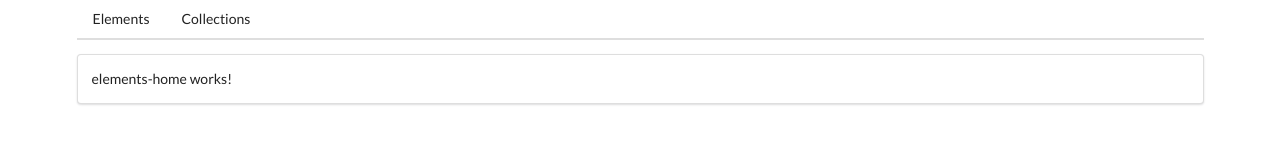
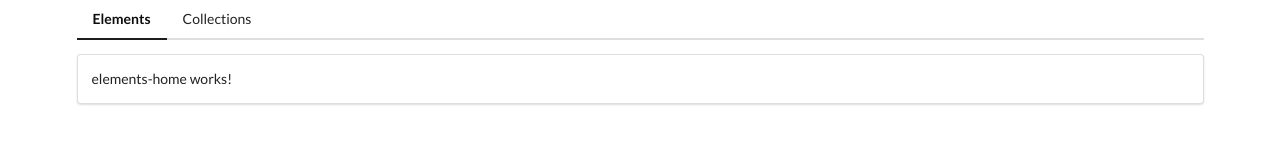
Before and after one commit to evgeniyp92/angular-learning, an Angular app in the folder comps-no-standalone/: page /elements in a window 1280 px wide. Shown: the top 160 px of the page. Built offline with nearby package versions, Linux system fonts and the light colour scheme.

Commit message:
Update router links in app component with conditional styling via routerLinkActive

```diff
--- a/comps-no-standalone/src/app/app.component.html
+++ b/comps-no-standalone/src/app/app.component.html
@@ -1,8 +1,13 @@
 <!-- dont use href, use routerLink instead -->
 <div class="ui container">
   <div class="ui secondary pointing menu">
-    <a routerLink="/elements" class="item">Elements</a>
-    <a routerLink="/collections" class="item">Collections</a>
+    <!-- routerLinkActive applies a class when the specific link is being visited -->
+    <a routerLink="/elements" class="item" routerLinkActive="active"
+      >Elements</a
+    >
+    <a routerLink="/collections" class="item" routerLinkActive="active"
+      >Collections</a
+    >
   </div>
   <div class="ui segment">
     <!-- route content gets displayed in the router outlet tag -->
```
